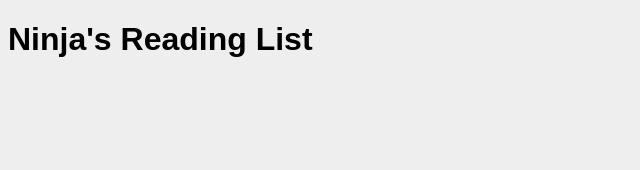
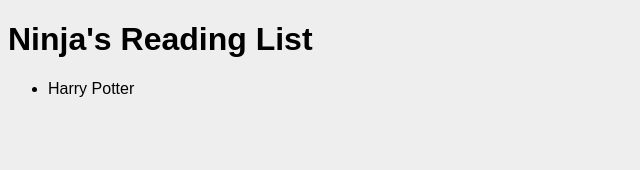
Before and after one commit to jpatterson933/graphQL, a React (Create React App) app in the folder client/: page / in a window 1280 px wide. Shown: the top 170 px of the page, without its empty margins (0-640 px from the left). Built offline with nearby package versions, Linux system fonts and the light colour scheme.

Commit message:
Created first component BookList and it now renders on our app.js

```diff
--- a/client/src/App.js
+++ b/client/src/App.js
@@ -1,9 +1,12 @@
 
+//components
+import BookList from "./components/BookList";
 
 function App() {
   return (
     <div id="main">
       <h1>Ninja's Reading List</h1>
+      <BookList />
     </div>
   );
 }
--- /dev/null
+++ b/client/src/components/BookList.js
@@ -0,0 +1,15 @@
+import React, { Component } from 'react';
+
+class BookList extends Component {
+    render() {
+        return (
+            <div>
+                <ul id="book-list">
+                    <li>Harry Potter</li>
+                </ul>
+            </div>
+        )
+    }
+}
+
+export default BookList;
```
